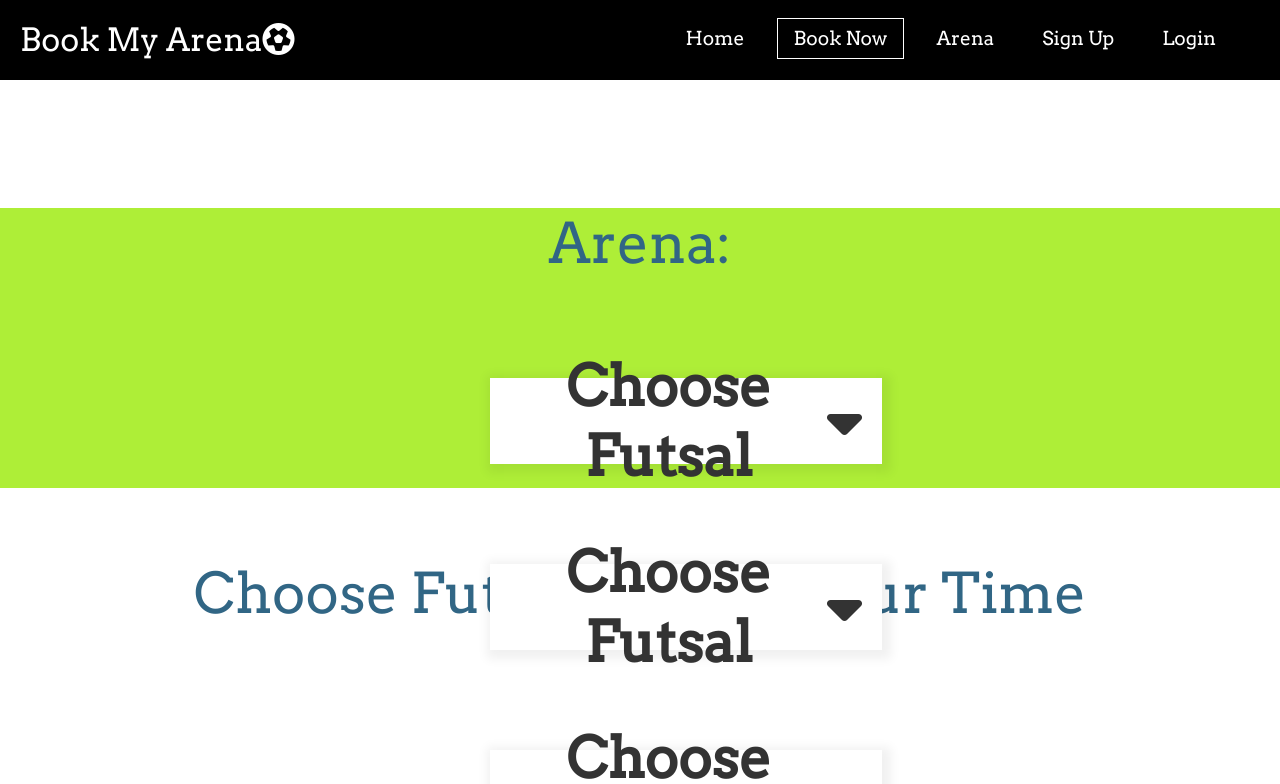
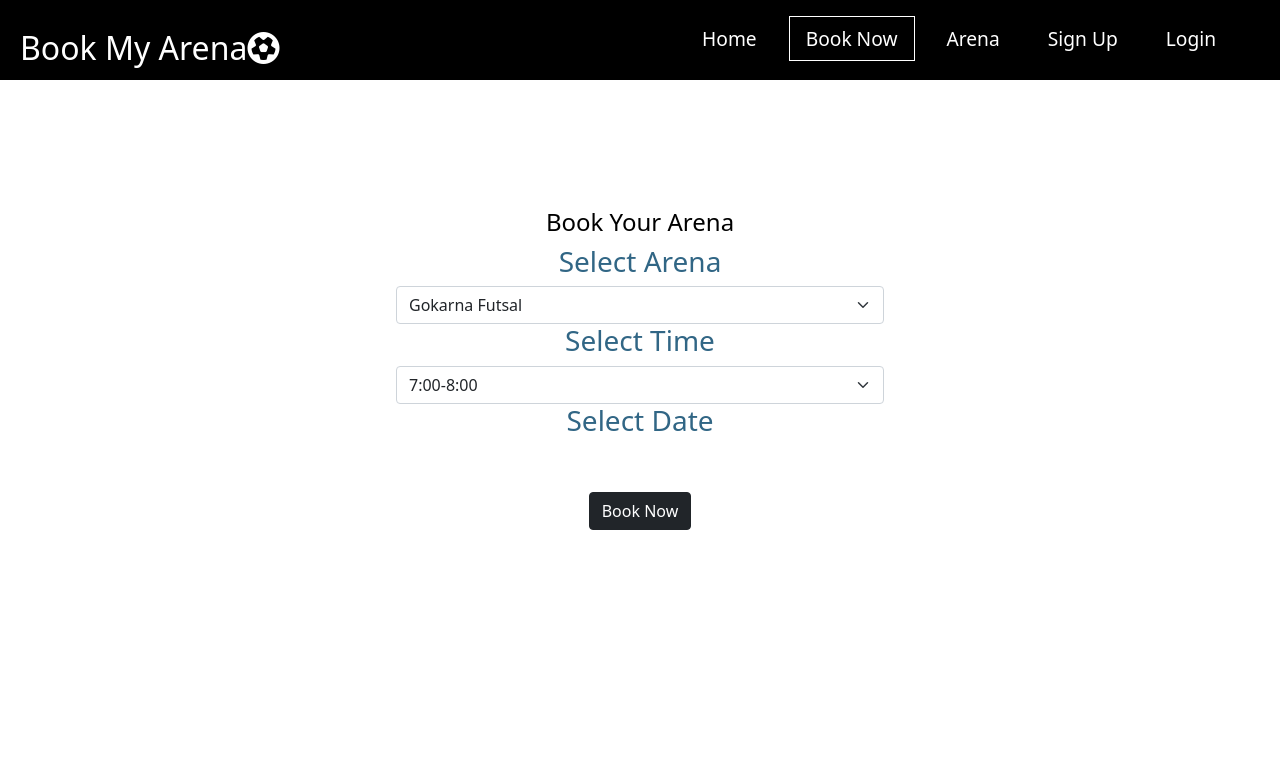
Before and after one commit to beezustha/project, a React (Create React App) app: page /booking in a window 1280 px wide. Shown: the top 784 px of the page. Built offline with nearby package versions, Linux system fonts and the light colour scheme; a web font is replaced by a local one.

Commit message:
arena selection

```diff
--- a/src/Pages/Booking/Booking.css
+++ b/src/Pages/Booking/Booking.css
@@ -1,62 +1,4 @@
-* {
-  margin: 0;
-  padding: 0;
-  font-family: "Arvo";
+.book-form {
+  margin-left: 30%;
+  margin-right: 30%;
 }
-
-body {
-  background: #fcfcfc;
-}
-
-
-.container {
-  width: 100%;
-  height: 100vh;
-}
-.dropdown {
-  width: 300px;
-  user-select: none;
-  margin: 100px auto;
-  position: relative;
-}
-.dropdown .dropdown-btn {
-  padding: 15px 20px;
-  background: #fff;
-  box-shadow: 3px 3px 10px 6px rgba(0, 0, 0, 0.06);
-  font-weight: bold;
-  color: #333;
-  display: flex;
-  align-items: center;
-  cursor: pointer;
-  justify-content: space-between;
-  width: 44vh;
-  height: 7vh;
-}
-
-.dropdown .dropdown-content {
-  position: absolute;
-  top: 110%;
-  left: 0;
-  padding: 10px;
-  background: #fff;
-  box-shadow: 3px 3px 10px 6px rgba(0, 0, 0, 0.06);
-  font-weight: 500;
-  color: #333;
-  width: 95%;
-}
-.dropdown .dropdown-content .dropdown-item {
-  padding: 9px;
-  cursor: pointer;
-  transition: all 0.01s;
-}
-.dropdown .dropdown-content .dropdown-item:hover {
-  background: #aeee37;
-}
-
-.booking-section {
-  margin-top: 15px;
-  width: 100%;
-  height: 35vh;
-  margin: auto;
-  background: #aeee37;
-}
--- a/src/Pages/Booking/Booking.js
+++ /dev/null
@@ -1,59 +0,0 @@
-import "./Booking.css";
-
-
-import DropDownArena from "./DropDownArena";
-import DropDownTime from "./DropDownTime";
-import { useState } from "react";
-export const Booking= () => {
-  const [selectedArena, setSelectedArena] = useState("Choose Futsal");
-  const [selectedTime, setSelectedTime] = useState("Choose Your Time");
-
-  function handleClick() {
-    console.log("Futsal name: ", selectedArena);
-    console.log("Time: ", selectedTime);
-  }
-  return (
-    <div className="App">
-      {/* custom dropdown menu */}
-      <div className="booking-box">
-        <div className="booking-section">
-
-
-                <label htmlFor="">Arena:</label>
-                <DropDownArena
-                  selectedArena={selectedArena}
-                  setSelectedArena={setSelectedArena}
-                />
-
-                <DropDownArena
-                  selectedArena={selectedArena}
-                  setSelectedArena={setSelectedArena}
-                />
-
-                <DropDownTime
-                  selectedTime={selectedTime}
-                  setSelectedTime={setSelectedTime}
-                />
-
-                <button size="sm" onClick={handleClick}>
-                  Check availability
-                </button>
-
-
-                <button
-                  className="check-button"
-                  size="sm"
-                  onClick={handleClick}
-                >
-                  Check availability
-                </button>
-        </div>
-        <br />
-        {selectedArena}
-        {selectedTime}
-      </div>
-    </div>
-  );
-}
-
-export default Booking;
--- /dev/null
+++ b/src/Pages/Booking/Booking.jsx
@@ -0,0 +1,51 @@
+import React, { useState } from "react";
+import { Container, Row, Col, Form } from "react-bootstrap";
+import Button from "react-bootstrap/Button";
+import "bootstrap/dist/css/bootstrap.min.css";
+import "./Booking.css";
+import { content } from "./Content";
+
+function Booking(props) {
+  return (
+    <div className="book-form">
+      <Container>
+        <h1 style={{ color: "Black", fontSize: "24px" }}>Book Your Arena</h1>
+        <Row className="mb-3">
+          <Form.Group as={Col} controlId="formGridState">
+            <h3>Select Arena</h3>
+            <Form.Select defaultValue="Choose...">
+              {content.map((bookData) => {
+                return <option value={bookData.id}>{bookData.name}</option>;
+              })}{" "}
+            </Form.Select>
+
+            <h3>Select Time</h3>
+            <Form.Select defaultValue="Choose...">
+              <option>7:00-8:00</option>
+              <option value="7">7:00-8:00</option>
+              <option value="8">8:00-8:00</option>
+              <option value="9">9:00-8:00</option>
+              <option value="10">10:00-11:00</option>
+              <option value="11">11:00-12:00</option>
+              <option value="12">12:00-01:00</option>
+              <option value="1">01:00-02:00</option>
+              <option value="2">02:00-03:00</option>
+              <option value="3">03:00-04:00</option>
+              <option value="4">04:00-05:00</option>
+              <option value="5">05:00-06:00</option>
+            </Form.Select>
+            <h3>Select Date</h3>
+            {/* <Form.Select defaultValue="Choose...">
+              <option value={getDate}>Today</option>
+              <option value={getDate}>Tomorrow</option>
+            </Form.Select> */}
+          </Form.Group>
+        </Row>
+
+        <Button variant="dark">Book Now</Button>
+      </Container>
+    </div>
+  );
+}
+
+export default Booking;
--- /dev/null
+++ b/src/Pages/Booking/Content.js
@@ -0,0 +1,68 @@
+export const content = [
+   {
+        "id": 5,
+        "address": "Gokarna, Kathmandu",
+        "groundNumbers": 3,
+        "name": "Gokarna Futsal",
+        "phoneNumber": "9848553216",
+        "latitude": "27.4421",
+        "longitude": "85.2315",
+        "futsalImage": "",
+        "description": "We provide a Great Futsal Experience at an affordable price. We have Multiple grounds to choose from and A nice canteen for those hungry stomachs after the futsal session. We provide changing rooms as well as well facilitated Bathrooms for those sweats."
+    },
+    {
+        "id": 4,
+        "address": "Shantinagar, Kathmandu",
+        "groundNumbers": 2,
+        "name": "Shantinagar Futsal",
+        "phoneNumber": "9869804169",
+        "latitude": "27.4130",
+        "longitude": "85.2052",
+        "futsalImage": "C:\\Users\\AMir\\Desktop\\FRS\\src\\main\\imagefiles\\Ground1.png",
+        "description": "We provide a Great Futsal Experience at an affordable price. We have Multiple grounds to choose from and A nice canteen for those hungry stomachs after the futsal session. We provide changing rooms as well as well facilitated Bathrooms for those sweats."
+    },
+    {
+        "id": 7,
+        "address": "Taudaha, Lalitpur",
+        "groundNumbers": 2,
+        "name": "Taudaha Futsal",
+        "phoneNumber": "9840886599",
+        "latitude": "27.3855",
+        "longitude": "85.1654",
+        "futsalImage": null,
+        "description": "We provide a Great Futsal Experience at an affordable price. We have Multiple grounds to choose from and A nice canteen for those hungry stomachs after the futsal session. We provide changing rooms as well as well facilitated Bathrooms for those sweats."
+    },
+    {
+        "id": 6,
+        "address": "Gongabu, Kathmandu",
+        "groundNumbers": 2,
+        "name": "Gongabu Futsal",
+        "phoneNumber": "9841245678",
+        "latitude": "27.4510",
+        "longitude": "85.1930",
+        "futsalImage": null,
+        "description": "We provide a Great Futsal Experience at an affordable price. We have Multiple grounds to choose from and A nice canteen for those hungry stomachs after the futsal session. We provide changing rooms as well as well facilitated Bathrooms for those sweats."
+    },
+    {
+        "id": 9,
+        "address": "Thimi, Bhaktapur",
+        "groundNumbers": 2,
+        "name": "Thimi Futsal",
+        "phoneNumber": "9851690084",
+        "latitude": "27.4025",
+        "longitude": "85.2252",
+        "futsalImage": null,
+        "description": "We provide a Great Futsal Experience at an affordable price. We have Multiple grounds to choose from and A nice canteen for those hungry stomachs after the futsal session. We provide changing rooms as well as well facilitated Bathrooms for those sweats."
+    },
+    {
+        "id": 8,
+        "address": "Imadol, Lalitpur",
+        "groundNumbers": 2,
+        "name": "Imadol Futsal",
+        "phoneNumber": "9849546788",
+        "latitude": "27.3923",
+        "longitude": "85.2031",
+        "futsalImage": null,
+        "description": "We provide a Great Futsal Experience at an affordable price. We have Multiple grounds to choose from and A nice canteen for those hungry stomachs after the futsal session. We provide changing rooms as well as well facilitated Bathrooms for those sweats."
+    }
+  ]
--- a/src/Pages/Booking/DropDownArena.js
+++ /dev/null
@@ -1,37 +0,0 @@
-import { useState } from "react";
-function DropdownArena({ selectedArena, setSelectedArena }) {
-  const [isActive, setIsActive] = useState(false);
-  const options = [
-    "Gokarna Futsal",
-    "Imadol Futsal",
-    "Thimi Futsal",
-    "Gongabu Futsal",
-    "Taudaha Futsal",
-    "Shantinagar Futsal",
-  ];
-  return (
-    <div className="dropdown">
-      <div className="dropdown-btn" onClick={(e) => setIsActive(!isActive)}>
-        {selectedArena}
-        <span className="fas fa-caret-down"></span>
-      </div>
-      {isActive && (
-        <div className="dropdown-content">
-          {options.map((option) => (
-            <div
-              onClick={(e) => {
-                setSelectedArena(option);
-                setIsActive(false);
-              }}
-              className="dropdown-item"
-            >
-              {option}
-            </div>
-          ))}
-        </div>
-      )}
-    </div>
-  );
-}
-
-export default DropdownArena;
--- a/src/Pages/Booking/DropDownTime.js
+++ /dev/null
@@ -1,43 +0,0 @@
-import { useState } from "react";
-function DropdownTime({ selectedTime, setSelectedTime }) {
-  const [isActive, setIsActive] = useState(false);
-  const times = [
-    "7:00-8:00",
-    "8:00-9:00",
-    "9:00-10:00",
-    "10:00-11:00",
-    "11:00-12:00",
-    "12:00-01:00",
-    "01:00-02:00",
-    "02:00-03:00",
-    "03:00-04:00",
-    "04:00-05:00",
-    "05:00-06:00",
-    "06:00-07:00",
-  ];
-  return (
-    <div className="dropdown">
-      <div className="dropdown-btn" onClick={(e) => setIsActive(!isActive)}>
-        {selectedTime}
-        <span className="fas fa-caret-down"></span>
-      </div>
-      {isActive && (
-        <div className="dropdown-content">
-          {times.map((time) => (
-            <div
-              onClick={(e) => {
-                setSelectedTime(time);
-                setIsActive(false);
-              }}
-              className="dropdown-item"
-            >
-              {time}
-            </div>
-          ))}
-        </div>
-      )}
-    </div>
-  );
-}
-
-export default DropdownTime;
```
Also changed, not shown: 1 other file (tests, documents, lock files or other folders).
